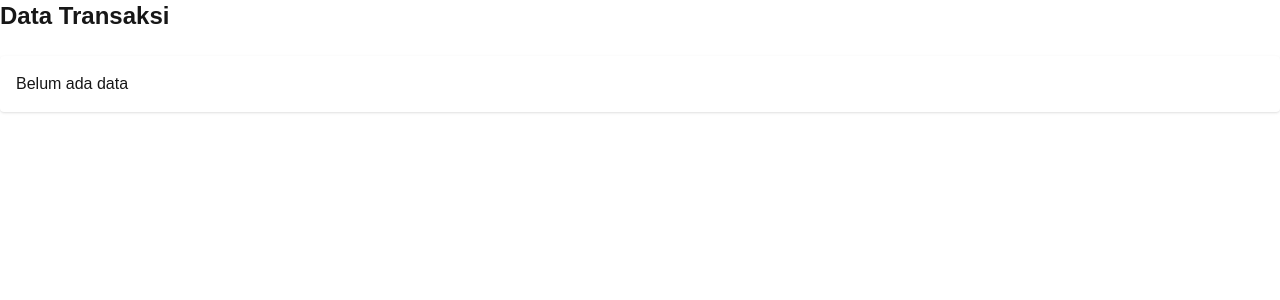
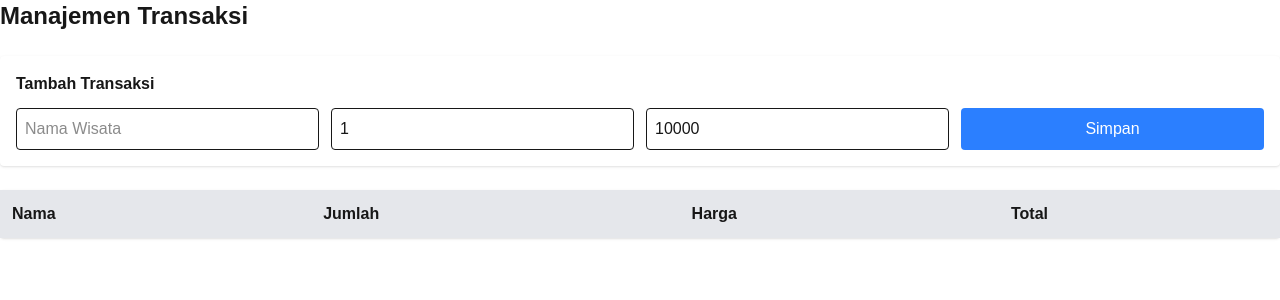
Before and after one commit to jonrenaldomarbun-source/TelukHebat_PuncakMasApp, a Next.js app in the folder cms-frontend/: page /transaksi in a window 1280 px wide. Shown: the top 300 px of the page. Built offline with nearby package versions, Linux system fonts and the light colour scheme.

Commit message:
Update CMS Yang Transaksi

```diff
--- a/cms-frontend/src/app/transaksi/page.tsx
+++ b/cms-frontend/src/app/transaksi/page.tsx
@@ -1,10 +1,103 @@
+"use client";
+import { useState } from "react";
+
+type TransaksiType = {
+  id: number;
+  nama: string;
+  jumlah: number;
+  harga: number;
+  total: number;
+};
+
 export default function Transaksi() {
+  const [data, setData] = useState<TransaksiType[]>([]);
+  const [nama, setNama] = useState("");
+  const [jumlah, setJumlah] = useState(1);
+  const [harga, setHarga] = useState(10000);
+
+  const handleSubmit = () => {
+    if (!nama) return alert("Isi nama wisata!");
+
+    const total = jumlah * harga;
+
+    const newData: TransaksiType = {
+      id: Date.now(),
+      nama,
+      jumlah,
+      harga,
+      total,
+    };
+
+    setData([newData, ...data]);
+
+    setNama("");
+    setJumlah(1);
+    setHarga(10000);
+  };
+
   return (
     <div>
-      <h1 className="text-2xl font-bold mb-6">Data Transaksi</h1>
+      <h1 className="text-2xl font-bold mb-6">Manajemen Transaksi</h1>
 
-      <div className="bg-white p-4 rounded shadow">
-        <p>Belum ada data</p>
+      {/* FORM */}
+      <div className="bg-white p-4 rounded shadow mb-6">
+        <h2 className="font-semibold mb-3">Tambah Transaksi</h2>
+
+        <div className="grid grid-cols-4 gap-3">
+          <input
+            className="border p-2 rounded"
+            type="text"
+            placeholder="Nama Wisata"
+            value={nama}
+            onChange={(e) => setNama(e.target.value)}
+          />
+
+          <input
+            className="border p-2 rounded"
+            type="number"
+            value={jumlah}
+            onChange={(e) => setJumlah(Number(e.target.value))}
+          />
+
+          <input
+            className="border p-2 rounded"
+            type="number"
+            value={harga}
+            onChange={(e) => setHarga(Number(e.target.value))}
+          />
+
+          <button
+            onClick={handleSubmit}
+            className="bg-blue-500 text-white rounded"
+          >
+            Simpan
+          </button>
+        </div>
+      </div>
+
+      {/* TABLE */}
+      <div className="bg-white rounded shadow">
+        <table className="w-full">
+          <thead>
+            <tr className="bg-gray-200 text-left">
+              <th className="p-3">Nama</th>
+              <th className="p-3">Jumlah</th>
+              <th className="p-3">Harga</th>
+              <th className="p-3">Total</th>
+            </tr>
+          </thead>
+
+          <tbody>
+            {data.map((item) => (
+              <tr key={item.id} className="border-t">
+                <td className="p-3">{item.nama}</td>
+                <td className="p-3">{item.jumlah}</td>
+                <td className="p-3">Rp {item.harga}</td>
+                <td className="p-3 font-semibold">Rp {item.total}</td>
+              </tr>
+            ))}
+          </tbody>
+        </table>
       </div>
     </div>
   );
```
Also changed, not shown: 2 other files (tests, documents, lock files or other folders).
